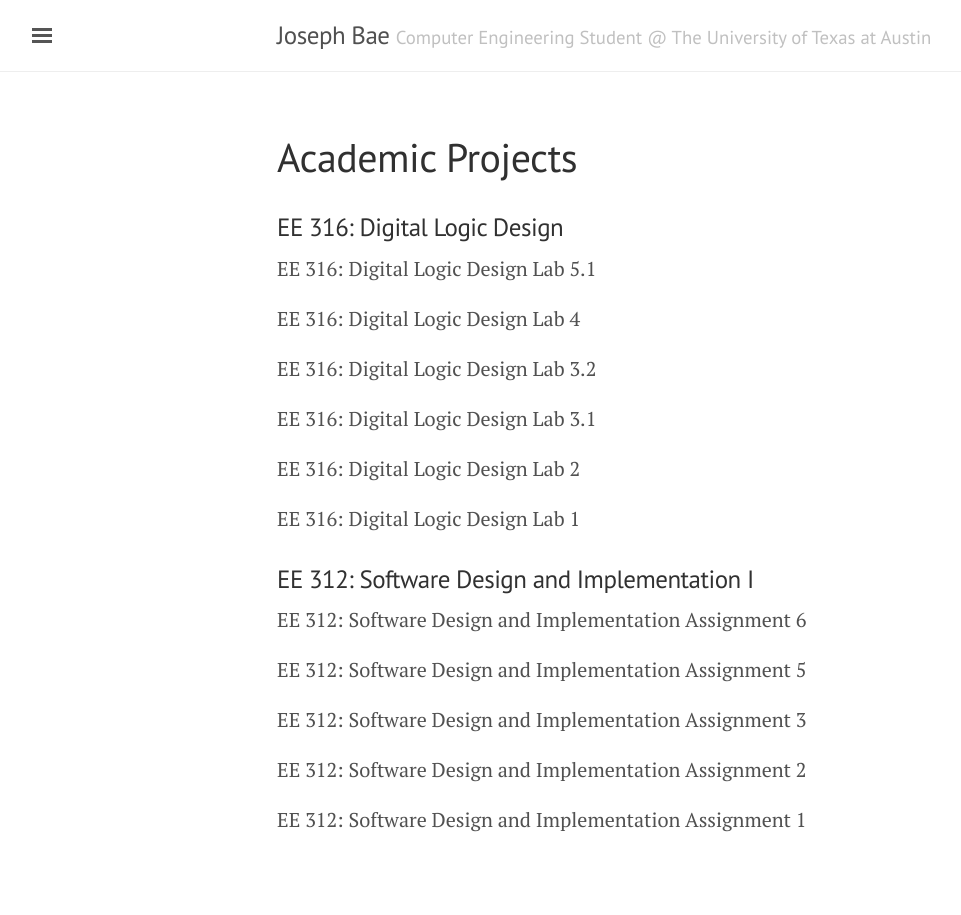
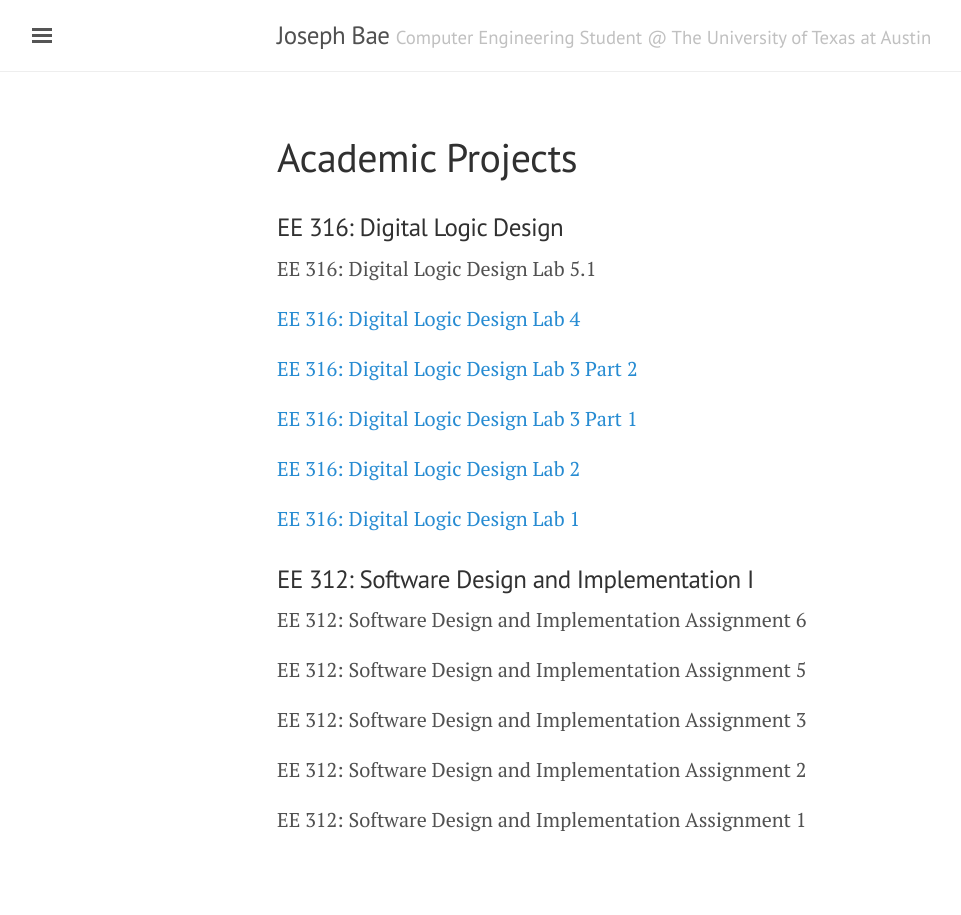
Before and after one commit to josephbae96/josephbae96.github.io, a Jekyll site: the page built from academic_projects.md, in a window 1280 px wide. Shown: the whole page, without its empty margins (3-964 px from the left). Built offline with Jekyll 4.4.1, drawn with Linux system fonts in a browser that asks for light colours.

Commit message:
Ee316 links

```diff
--- a/academic_projects.md
+++ b/academic_projects.md
@@ -7,15 +7,16 @@
 
 EE 316: Digital Logic Design Lab 5.1
 
-EE 316: Digital Logic Design Lab 4
+<a href="http://josephbae.me/ee316_lab4">EE 316: Digital Logic Design Lab 4</a>
 
-EE 316: Digital Logic Design Lab 3.2
 
-EE 316: Digital Logic Design Lab 3.1
+<a href="http://josephbae.me/ee316_lab3_part2">EE 316: Digital Logic Design Lab 3 Part 2</a>
 
-EE 316: Digital Logic Design Lab 2
+<a href="http://josephbae.me/ee316_lab3_part1">EE 316: Digital Logic Design Lab 3 Part 1</a>
 
-EE 316: Digital Logic Design Lab 1
+<a href="http://josephbae.me/ee316_lab2">EE 316: Digital Logic Design Lab 2</a>
+
+<a href="http://josephbae.me/ee316_lab1">EE 316: Digital Logic Design Lab 1</a>
 
 ### EE 312: Software Design and Implementation I
 
```
